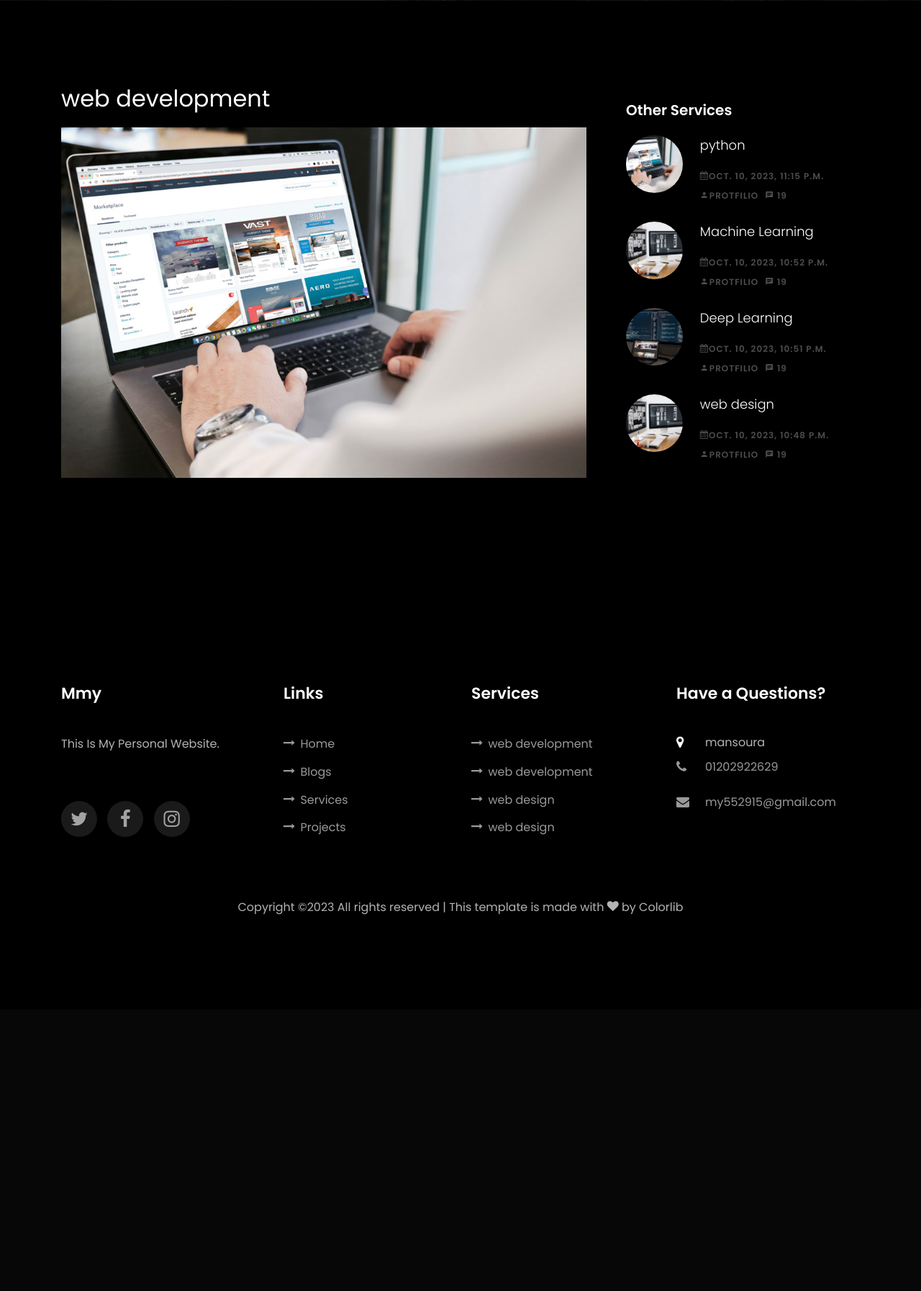
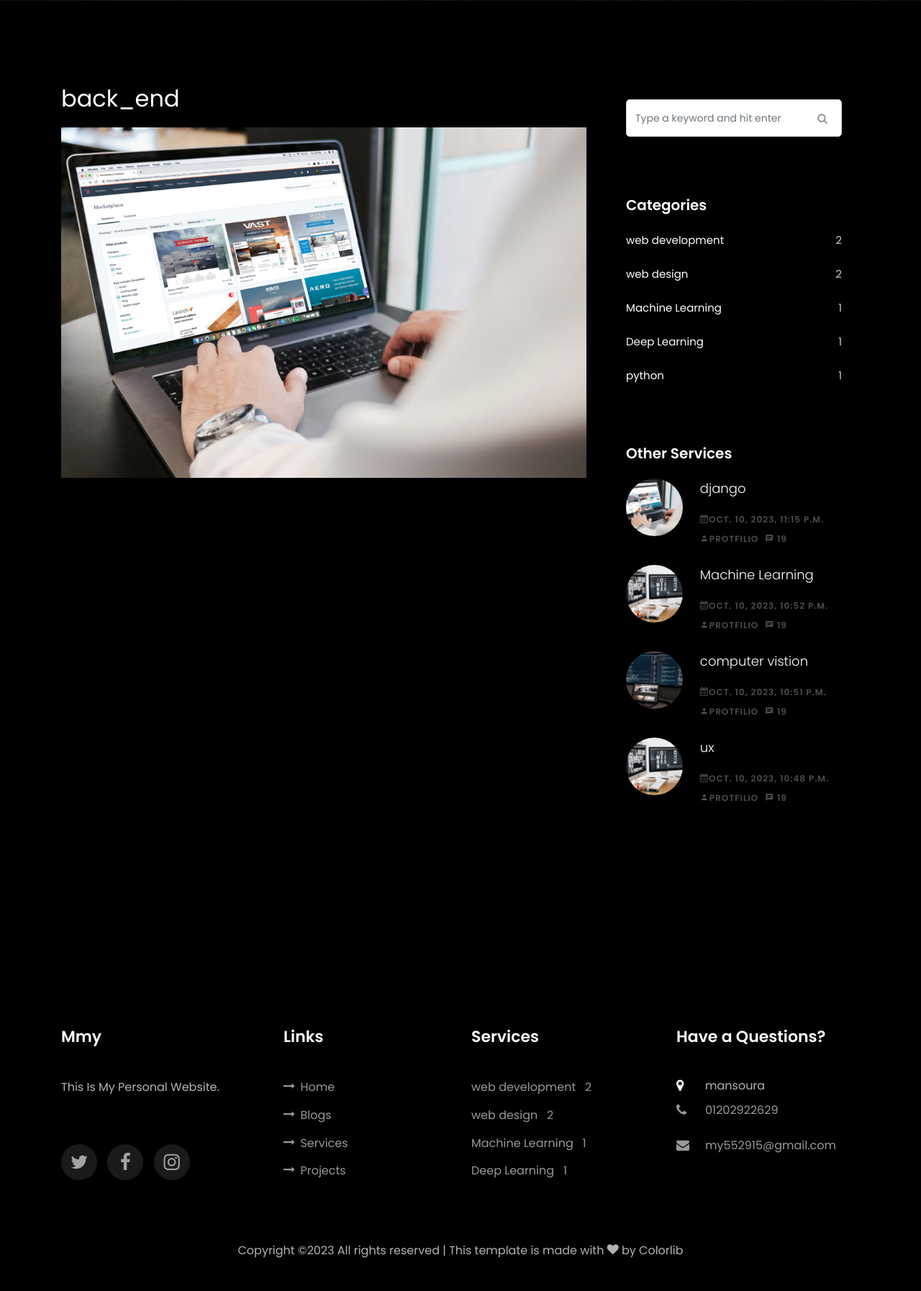
Before and after one commit to Mmy2000/Mmy2000.github.io, a Django app: a page that uses templates/base.html in a window 1280 px wide. Shown: the part 799-2593 px from the top of the page at 72% size. Before the commit the page ends 2070 px from the top, so only its background shows below. Run offline with Django 4.2, Linux system fonts and the light colour scheme; data comes from the database, SQL or seed files in the repository; both versions use the stored data as it was after the commit; parts of the project's set-up code (start-up, migrations or seed data) failed here and were passed over; some libraries are stand-ins or nearby versions; some web fonts are replaced.

Commit message:
adding missing pages part 2

```diff
--- a/settings/footer.py
+++ b/settings/footer.py
@@ -1,10 +1,15 @@
-from .models import Info , Services
+from .models import Info , Services , CategoryService
+from django.db.models import Count
+from django.views.generic import  ListView
+from django.db.models.query_utils import Q
+
+
 
 def myfooter(request):
     myfooter = Info.objects.last()
-    service_footer = Services.objects.all()[:4]
+    categories_service = CategoryService.objects.all().annotate(service_count=Count('service_category'))[:4]
     context = {
         'myfooter':myfooter ,
-        'service_footer':service_footer ,
+        'categories_service' :categories_service,
     }
     return context
--- a/settings/models.py
+++ b/settings/models.py
@@ -39,6 +39,7 @@ class Resume(models.Model):
 
 class Services(models.Model):
     user = models.ForeignKey(User,on_delete=models.CASCADE)
+    name = models.CharField( null=True,blank=True ,max_length=50)
     category = models.ForeignKey('CategoryService',related_name='service_category',on_delete=models.CASCADE)
     image = models.ImageField(("image"),upload_to='projects/',null=True,blank=True)
     created_at = models.DateTimeField( ("created_at"),default=timezone.now)
@@ -49,12 +50,12 @@ class Services(models.Model):
 
     def save(self,*args, **kwargs):
         if not self.slug:
-            self.slug=slugify(self.category)
+            self.slug=slugify(self.name)
         super(Services,self).save(*args,**kwargs)
 
 
     def __str__(self):
-        return str(self.category)
+        return str(self.name)
 
     def get_absolute_url(self):
         return reverse("home:service_detail", kwargs={"slug": self.slug})
--- a/settings/templates/home.html
+++ b/settings/templates/home.html
@@ -118,7 +118,7 @@
                         <i class="{{service.category.icons}}"></i>
                     </span>
                     <div class="desc">
-                        <h3 class="mb-5">{{service.category}}</h3>
+                        <h3 class="mb-5">{{service.name}}</h3>
                     </div>
                 </a>
             </div>
--- a/settings/templates/settings/services_detail.html
+++ b/settings/templates/settings/services_detail.html
@@ -10,7 +10,7 @@
                 <h1 class="mb-3 bread">Service Detail</h1>
                 <p class="breadcrumbs"><span class="mr-2"><a href="/">Home <i
                                 class="ion-ios-arrow-forward"></i></a></span> <span class="mr-2"><a
-                            href="{% url 'projects:project_list' %}">Service <i
+                            href="{% url 'settings:service_list' %}">Service <i
                                 class="ion-ios-arrow-forward"></i></a></span> <span>Service Detail
                         <i class="ion-ios-arrow-forward"></i></span></p>
             </div>
@@ -22,7 +22,7 @@
     <div class="container">
         <div class="row">
             <div class="col-lg-8 ftco-animate">
-                <h2 class="mb-3">{{object.category}}</h2>
+                <h2 class="mb-3">{{object.name}}</h2>
                 <p>{{object.description}}</p>
                 <p>
                     <img src="{{object.image.url}}" alt="" class="img-fluid">
@@ -30,6 +30,23 @@
             </div>
 
             <div class="col-lg-4 sidebar ftco-animate">
+                <div class="sidebar-box">
+                    <form action="{% url 'settings:service_list' %}" method="GET" class="search-form">
+                        <div class="form-group">
+                            <span class="icon icon-search"></span>
+                            <input type="text" name="q" class="form-control" placeholder="Type a keyword and hit enter">
+                        </div>
+                    </form>
+                </div>
+                <div class="sidebar-box ftco-animate">
+                    <h3 class="heading-sidebar">Categories</h3>
+                    <ul class="categories">
+                        {% for category in categories  %}
+                        <li><a href="{% url 'settings:service_by_category' category %}">{{category}}
+                                <span>{{category.service_count}}</span></a></li>
+                        {% endfor %}
+                    </ul>
+                </div>
 
                 <div class="sidebar-box ftco-animate">
                     <h3 class="heading-sidebar">Other Services</h3>
@@ -37,7 +54,7 @@
                     <div class="block-21 mb-4 d-flex">
                         <a class="blog-img mr-4" style="background-image: url({{service.image.url}});"></a>
                         <div class="text">
-                            <h3 class="heading"><a href="{{service.get_absolute_url}}">{{service.category}}</a></h3>
+                            <h3 class="heading"><a href="{{service.get_absolute_url}}">{{service.name}}</a></h3>
                             <div class="meta">
                                 <div><a href="{{service.get_absolute_url}}"><span
                                             class="icon-calendar"></span>{{service.created_at}}</a></div>
@@ -48,10 +65,12 @@
                         </div>
                     </div>
                     {% endfor %}
-                </div> <!-- .col-md-8 -->
+                </div>
+            </div>
 
-            </div>
+
         </div>
+
 
     </div>
 </section> <!-- .section -->
--- a/settings/templates/settings/services_list.html
+++ b/settings/templates/settings/services_list.html
@@ -33,7 +33,7 @@
                         <i class="{{service.category.icons}}"></i>
                     </span>
                     <div class="desc">
-                        <h3 class="mb-5">{{service.category}}</h3>
+                        <h3 class="mb-5">{{service.name}}</h3>
                     </div>
                 </a>
             </div>
--- a/settings/urls.py
+++ b/settings/urls.py
@@ -7,4 +7,5 @@ urlpatterns = [
     path( '',views.home , name='home' ),
     path( 'service',views.ServiceList.as_view() , name='service_list' ),
     path( '<slug:slug>',views.ServiceDetail.as_view() , name='service_detail' ),
+    path('category/<str:slug>' , views.ServiceByCategory.as_view() , name='service_by_category'),
 ]
--- a/settings/views.py
+++ b/settings/views.py
@@ -1,10 +1,14 @@
 from django.conf import settings
 from django.shortcuts import render
-from .models import About , Resume , Services , MySkills
+from .models import About , Resume , Services ,CategoryService, MySkills
 from projects.models import Projects
 from blog.models import Post
 from django.core.mail import send_mail
 from django.views.generic import  ListView, DetailView
+from django.db.models.query_utils import Q
+from django.db.models import Count
+
+
 
 
 # Create your views here.
@@ -38,11 +42,29 @@ def home(request):
 
 class ServiceList(ListView):
     model = Services
+    def get_queryset(self) :
+        name = self.request.GET.get('q','')
+        service_list = Services.objects.filter(
+                Q(name__icontains = name) |
+                Q(description__icontains = name)
+            )
+        return service_list
 
 class ServiceDetail(DetailView):
     model = Services
 
     def get_context_data(self, **kwargs):
         context = super().get_context_data(**kwargs)
+        context["categories"] = CategoryService.objects.all().annotate(service_count=Count('service_category'))
         context["other_services"] = Services.objects.all().order_by('-created_at')[:4]
         return context
+
+class ServiceByCategory(ListView):
+    model = Services
+
+    def get_queryset(self) :
+        slug = self.kwargs['slug']
+        object_list = Services.objects.filter(
+            Q(category__name__icontains = slug)
+        )
+        return object_list
--- a/templates/base.html
+++ b/templates/base.html
@@ -98,9 +98,9 @@
                     <div class="ftco-footer-widget mb-4">
                         <h2 class="ftco-heading-2">Services</h2>
                         <ul class="list-unstyled">
-                            {% for service in service_footer %}
-                            <li><a href="{{service.get_absolute_url}}"><span
-                                        class="icon-long-arrow-right mr-2"></span>{{service.category}}</a></li>
+                            {% for service in categories_service %}
+                        <li><a href="{% url 'settings:service_by_category' service %}">{{service.name}}
+                                <span>&nbsp; {{service.service_count}} </span></a></li>
                             {% endfor %}
                         </ul>
                     </div>
```
Also changed, not shown: db.sqlite3, media/projects/image_1_I5t8zAd.jpg (added), media/projects/image_3_k4cSczi.jpg (added), media/projects/project-3_6HzmwWk.jpg (added), media/projects/project-3_9opjVE0.jpg (added), media/projects/project-3_POhR7nd.jpg (added), media/projects/project-5_uwqGa3r.jpg (added), media/projects/project-5_wXbEk8g.jpg (added), media/projects/project-6.jpg (added), media/projects/project-6_zJbrwuz.jpg (added), settings/migrations/0016_services_name.py (added).
